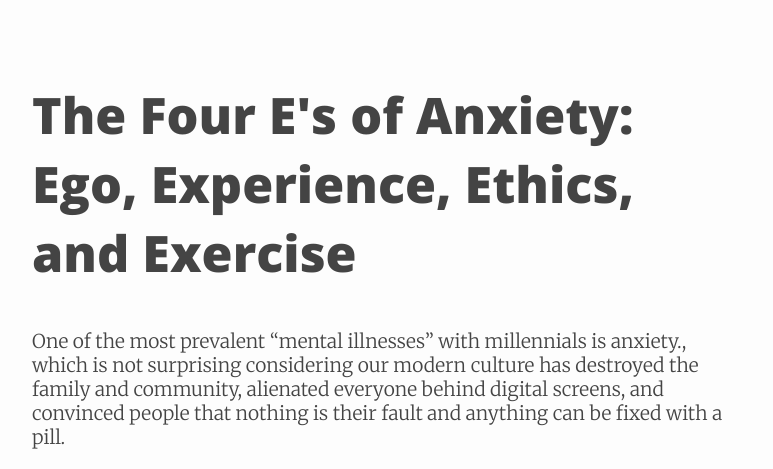
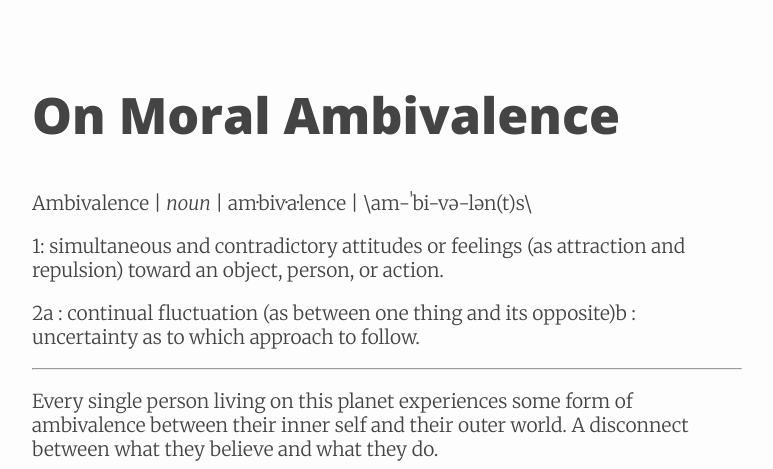
Before and after one commit to fromruins/fromruins.github.io, a Jekyll site: the page built from index.html, in a window 1280 px wide. Shown: the part 3500-3969 px from the top of the page, without its empty margins (253-1026 px from the left). Built offline with Jekyll 4.4.1, drawn with Linux system fonts in a browser that asks for light colours; some of the changed text lies outside the part shown.

Commit message:
Updated 2016-01-26-four-es-of-anxiety.md

```diff
--- a/_posts/2016-01-26-four-es-of-anxiety.md
+++ b/_posts/2016-01-26-four-es-of-anxiety.md
@@ -1,6 +1,6 @@
 ---
-published: true
-title: "The Four E's of Anxiety: Ego, Experience, Ethics, and Exercise"
+published: false
+title: "The Four E's of Anxiety"
 layout: post
 date: "2016-01-26 17:13:09 +0100"
 background: /img/39H.jpg
```
